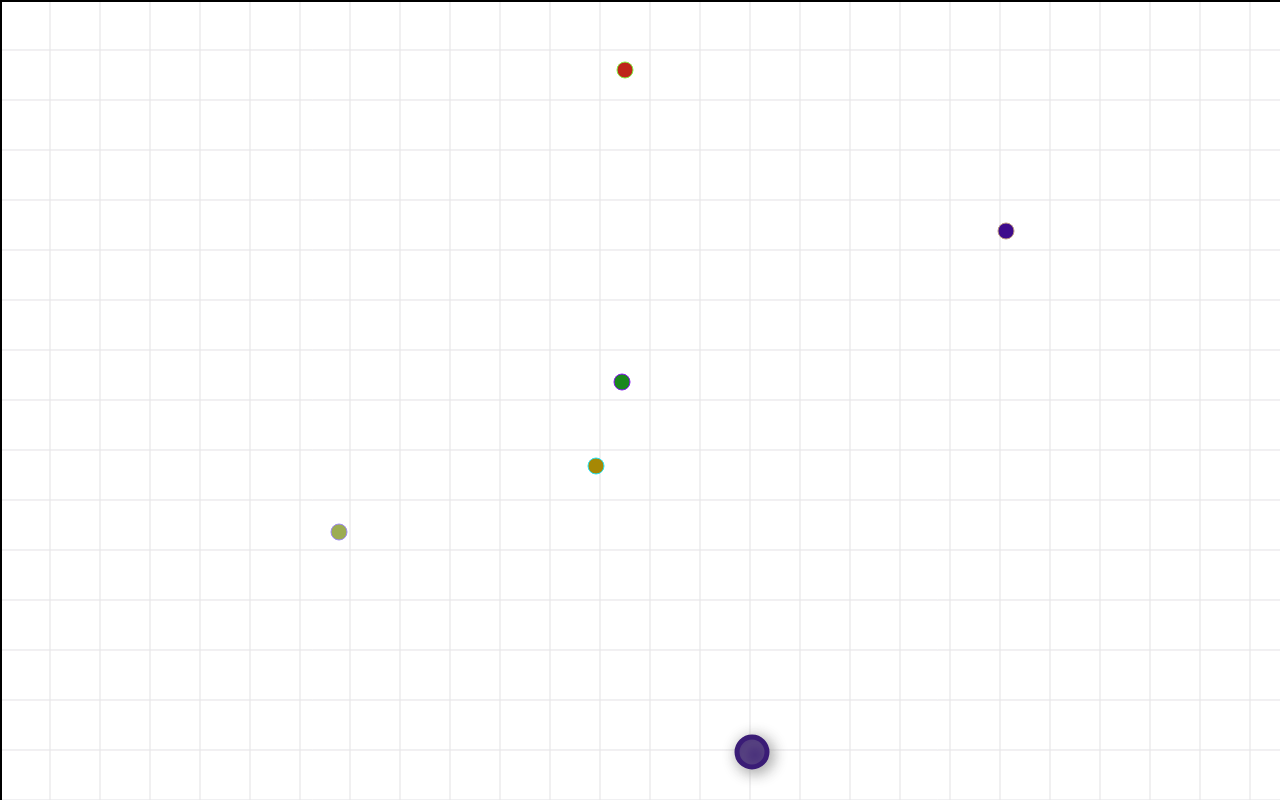
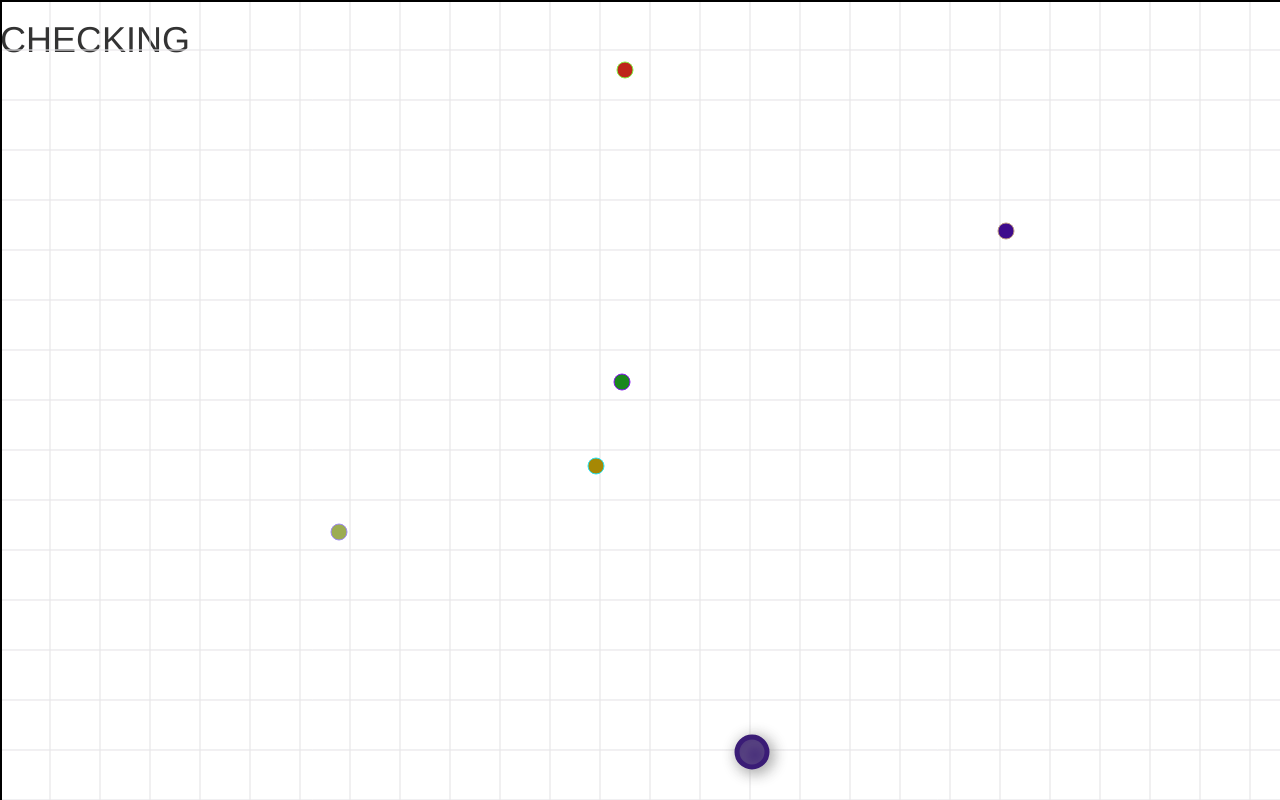
Before and after one commit to adrianw1832/makerthon, a website: page public/index.html in a window 1280 px wide. Shown: the top 800 px of the page. Drawn offline with nearby package versions, Linux system fonts and the light colour scheme.

Commit message:
Fixing leaderboard

```diff
--- a/public/index.html
+++ b/public/index.html
@@ -19,6 +19,10 @@
   <script src="js/colour.js"></script>
   <script src="js/food.js"></script>
   <script src="js/circle.js"></script>
+
+  <div class="leaderBoard">
+    <h1>CHECKING</h1>
+  </div>
 </body>
 
 </html>
--- a/public/js/app.js
+++ b/public/js/app.js
@@ -103,5 +103,18 @@ $(document).ready(function() {
     ballCanvas.addEventListener("mousemove", onMouseMove);
   }
 
+  $(function() {
+    var leaderBoard = $('.leaderBoard').offset().top;
+
+    $(window).scroll(function() {
+      if ( $(window).scrollTop() > leaderBoard ) {
+        $('.leaderBoard').css({ position: 'fixed', top: '0px' })
+      } else {
+        $('.leaderBoard').css({ position: 'static', top: '0px' })
+      }
+    });
+  });
+
+
   init();
 });
```
